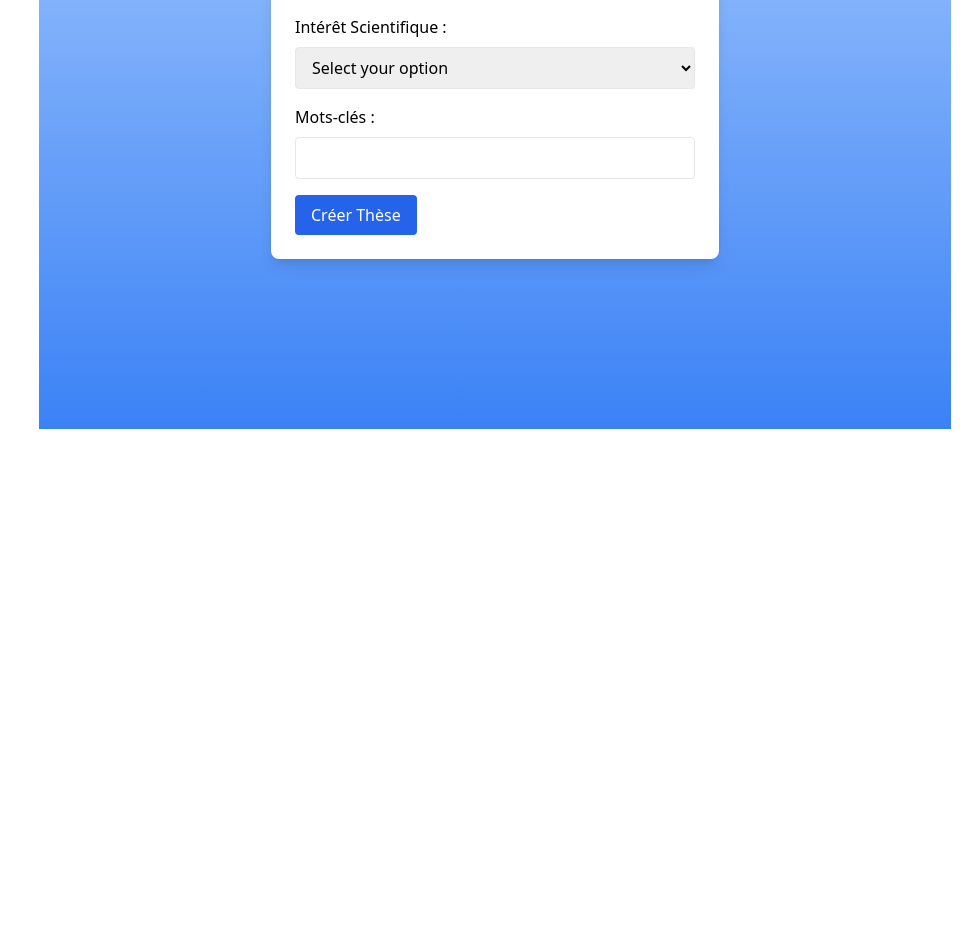
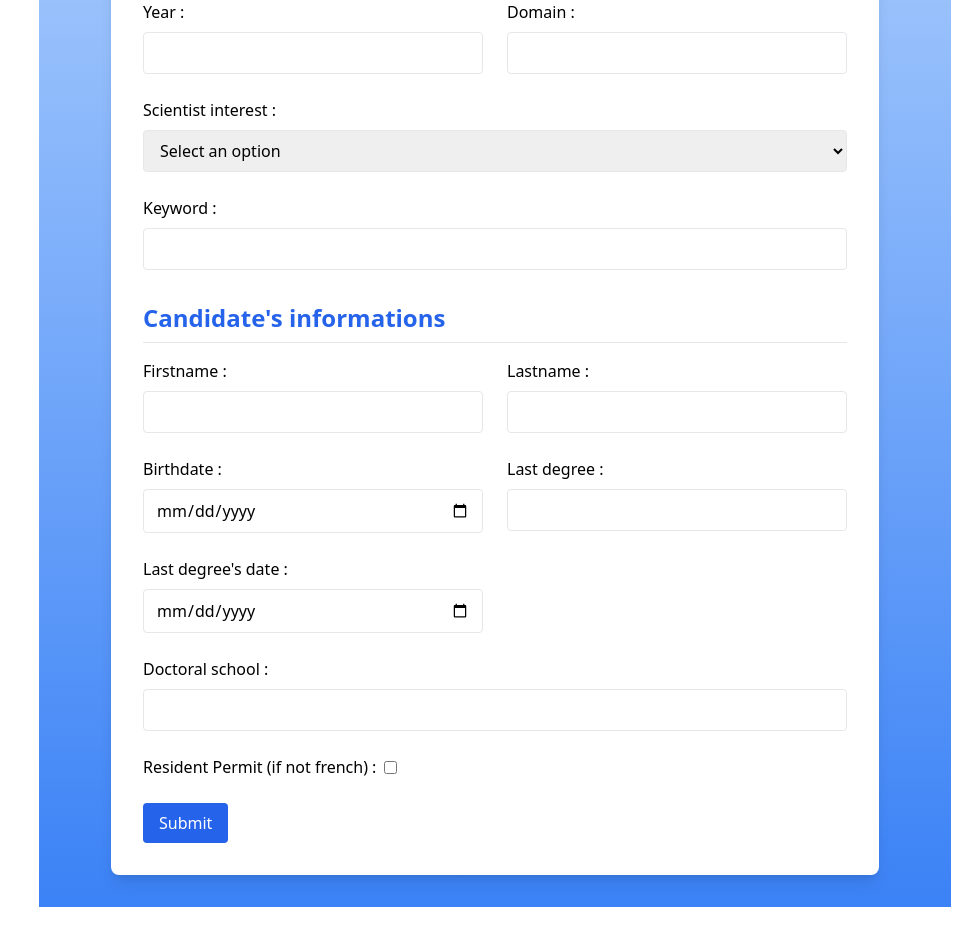
Before and after one commit to vegAs-RW/MetaThesis-app, a React (Vite) app in the folder frontend/: page /create-thesis in a window 1280 px wide. Shown: the part 395-1326 px from the top of the page, without its empty margins (305-1280 px from the left). Before the commit the page ends 848 px from the top, so only its background shows below. Built offline with nearby package versions, Linux system fonts and the light colour scheme.

Commit message:
:necktie: Update Advisor thesis logic

```diff
--- a/frontend/src/pages/AdvisorDashboard.tsx
+++ b/frontend/src/pages/AdvisorDashboard.tsx
@@ -48,20 +48,20 @@ const DashboardAdvisor: React.FC = () => {
 
     return (
         <div className="min-h-screen bg-gradient-to-b from-blue-200 to-blue-500 p-8">
-            <h1 className="text-3xl font-bold text-blue-600 mb-6 text-center">Tableau de Bord Advisor</h1>
+            <h1 className="text-3xl font-bold text-blue-600 mb-6 text-center">Dashboard</h1>
             <div className="bg-white rounded-lg shadow-lg p-6">
-                <h2 className="text-xl font-semibold mb-4">Demandes de Thèse</h2>
+                <h2 className="text-xl font-semibold mb-4">My theses requests</h2>
                 {loading ? (
-                    <p className="text-center text-gray-600">Chargement des demandes de thèse...</p>
+                    <p className="text-center text-gray-600">Loading theses requests...</p>
                 ) : thesisRequests.length === 0 ? (
-                    <p className="text-center text-gray-600">Aucune demande de thèse à afficher.</p>
+                    <p className="text-center text-gray-600">No theses requests.</p>
                 ) : (
                     <table className="min-w-full bg-white border border-gray-300 rounded-lg overflow-hidden shadow-lg">
                         <thead className="bg-blue-600 text-white">
                             <tr>
-                                <th className="py-3 px-4 border-b border-gray-300 text-left">Sujet</th>
-                                <th className="py-3 px-4 border-b border-gray-300 text-left">Année</th>
-                                <th className="py-3 px-4 border-b border-gray-300 text-left">Mots clés</th>
+                                <th className="py-3 px-4 border-b border-gray-300 text-left">Topic</th>
+                                <th className="py-3 px-4 border-b border-gray-300 text-left">Year</th>
+                                <th className="py-3 px-4 border-b border-gray-300 text-left">Keyword</th>
                             </tr>
                         </thead>
                         <tbody>
--- a/frontend/src/pages/CreateThesis.tsx
+++ b/frontend/src/pages/CreateThesis.tsx
@@ -1,13 +1,12 @@
-// CreateThesis.tsx
 import React, { useState } from 'react';
 import api from '../services/api';
 import { useSelector } from 'react-redux';
-import { RootState } from '../redux/store'; // Assurez-vous d'importer le bon type
+import { RootState } from '../redux/store';
 import { useNavigate } from 'react-router-dom';
-import  {jwtDecode } from 'jwt-decode';
+import {jwtDecode} from 'jwt-decode';
 
 interface TokenPayload {
-    userId: string; // ou tout autre champ que vous avez dans le token
+    userId: string;
 }
 
 const CreateThesis: React.FC = () => {
@@ -16,6 +15,16 @@ const CreateThesis: React.FC = () => {
   const [domain, setDomain] = useState('');
   const [scientistInterest, setScientistInterest] = useState('');
   const [keyword, setKeyword] = useState('');
+
+  // États pour le candidat
+  const [firstname, setFirstname] = useState('');
+  const [lastname, setLastname] = useState('');
+  const [birthdate, setBirthdate] = useState('');
+  const [lastDegree, setLastDegree] = useState('');
+  const [dateLastDegree, setDateLastDegree] = useState('');
+  const [doctoralSchool, setDoctoralSchool] = useState('');
+  const [residentPermit, setResidentPermit] = useState(false);
+
   const [errorMessage, setErrorMessage] = useState('');
   const token = useSelector((state: RootState) => state.auth.token);
   const navigate = useNavigate();
@@ -26,11 +35,27 @@ const CreateThesis: React.FC = () => {
     e.preventDefault();
     setErrorMessage('');
 
-    // Validation simple des champs requis
-    if (!topic || !year || !domain || !scientistInterest || !keyword) {
+    if (!topic || !year || !domain || !scientistInterest || !keyword ||
+        !firstname || !lastname || !birthdate || !lastDegree || !dateLastDegree || !doctoralSchool) {
       setErrorMessage('Tous les champs sont requis.');
       return;
     }
+
+    try {
+      const candidateData = {
+        firstname,
+        lastname,
+        birthdate,
+        lastDegree,
+        dateLastDegree,
+        doctoralSchool,
+        residentPermit,
+        advisor: advisorId,
+      };
+      const candidateResponse = await api.post('/candidate', candidateData, {
+        headers: { Authorization: `Bearer ${token}` },
+      });
+      const candidateId = candidateResponse.data.data.candidate;
 
       const newThesis = {
         topic,
@@ -38,45 +63,44 @@ const CreateThesis: React.FC = () => {
         domain,
         scientistInterest,
         keyword,
-        advisorId: advisorId,
+        advisorId,
+        candidateId,
       };
 
-        console.log("Données de la thèse :", newThesis);
+      const thesisResponse = await api.post('/thesis', newThesis, {
+        headers: { Authorization: `Bearer ${token}` },
+      });
 
-    try {
-      const response = await api.post('/thesis', newThesis, {
-        headers: {
-          Authorization: `Bearer ${token}`,
-        },
-      });
-      // Rediriger vers la page de tableau de bord après la création réussie
-      if (response.status === 201) {
-        navigate('/dashboard/advisor'); // Modifiez ceci selon votre chemin de tableau de bord
+      if (thesisResponse.status === 201) {
+        navigate('/dashboard/advisor');
       }
     } catch (error) {
-      console.error('Erreur lors de la création de la thèse:', error);
-      setErrorMessage('Une erreur est survenue lors de la création de la thèse.');
+      console.error('Erreur lors de la création de la thèse ou du candidat:', error);
+      setErrorMessage('Une erreur est survenue lors de la création de la thèse ou du candidat.');
     }
   };
 
   return (
     <div className="min-h-screen bg-gradient-to-b from-blue-200 to-blue-500 p-8">
-      <h1 className="text-3xl font-bold text-blue-600 mb-6 text-center">Créer une Nouvelle Thèse</h1>
-      <div className="bg-white rounded-lg shadow-lg p-6 max-w-md mx-auto">
+      <h1 className="text-3xl font-bold text-blue-600 mb-6 text-center">Create a new thesis request</h1>
+      <div className="bg-white rounded-lg shadow-lg p-8 max-w-3xl mx-auto">
         {errorMessage && <p className="text-red-500 mb-4">{errorMessage}</p>}
+
         <form onSubmit={handleSubmit}>
-          <div className="mb-4">
-            <label className="block mb-2">Sujet :</label>
-            <input
-              type="text"
+          {/* Section Thèse */}
+          <h2 className="text-2xl font-semibold text-blue-600 mb-4 border-b pb-2">Thesis informations</h2>
+          <div className="grid grid-cols-2 gap-6 mb-8">
+            <div className="col-span-2">
+              <label className="block mb-2">Topic :</label>
+              <textarea
                 value={topic}
                 onChange={(e) => setTopic(e.target.value)}
-              className="border rounded w-full py-2 px-3"
+                className="border rounded w-full py-2 px-3 resize-y h-32"
                 required
               />
             </div>
-          <div className="mb-4">
-            <label className="block mb-2">Année :</label>
+            <div>
+              <label className="block mb-2">Year :</label>
               <input
                 type="number"
                 value={year}
@@ -85,8 +109,8 @@ const CreateThesis: React.FC = () => {
                 required
               />
             </div>
-          <div className="mb-4">
-            <label className="block mb-2">Domaine :</label>
+            <div>
+              <label className="block mb-2">Domain :</label>
               <input
                 type="text"
                 value={domain}
@@ -95,22 +119,22 @@ const CreateThesis: React.FC = () => {
                 required
               />
             </div>
-          <div className="mb-4">
-            <label className="block mb-2">Intérêt Scientifique :</label>
+            <div className="col-span-2">
+              <label className="block mb-2">Scientist interest :</label>
               <select
                 value={scientistInterest}
                 onChange={(e) => setScientistInterest(e.target.value)}
                 className="border rounded w-full py-2 px-3"
                 required
               >
-              <option value="" disabled>Select your option</option>
-              <option value="Faible">Faible</option>
-              <option value="Moyen">Moyen</option>
-              <option value="Élevé">Élevé</option>
+                <option value="" disabled>Select an option</option>
+                <option value="Faible">Low</option>
+                <option value="Moyen">Medium</option>
+                <option value="Élevé">High</option>
               </select>
             </div>
-          <div className="mb-4">
-            <label className="block mb-2">Mots-clés :</label>
+            <div className="col-span-2">
+              <label className="block mb-2">Keyword :</label>
               <input
                 type="text"
                 value={keyword}
@@ -119,8 +143,86 @@ const CreateThesis: React.FC = () => {
                 required
               />
             </div>
-          <button type="submit" className="bg-blue-600 text-white py-2 px-4 rounded">
-            Créer Thèse
+          </div>
+
+          {/* Section Candidat */}
+          <h2 className="text-2xl font-semibold text-blue-600 mb-4 border-b pb-2">Candidate's informations</h2>
+          <div className="grid grid-cols-2 gap-6">
+            <div>
+              <label className="block mb-2">Firstname :</label>
+              <input
+                type="text"
+                value={firstname}
+                onChange={(e) => setFirstname(e.target.value)}
+                className="border rounded w-full py-2 px-3"
+                required
+              />
+            </div>
+            <div>
+              <label className="block mb-2">Lastname :</label>
+              <input
+                type="text"
+                value={lastname}
+                onChange={(e) => setLastname(e.target.value)}
+                className="border rounded w-full py-2 px-3"
+                required
+              />
+            </div>
+            <div>
+              <label className="block mb-2">Birthdate :</label>
+              <input
+                type="date"
+                value={birthdate}
+                onChange={(e) => setBirthdate(e.target.value)}
+                className="border rounded w-full py-2 px-3"
+                required
+              />
+            </div>
+            <div>
+              <label className="block mb-2">Last degree :</label>
+              <input
+                type="text"
+                value={lastDegree}
+                onChange={(e) => setLastDegree(e.target.value)}
+                className="border rounded w-full py-2 px-3"
+                required
+              />
+            </div>
+            <div>
+              <label className="block mb-2">Last degree's date :</label>
+              <input
+                type="date"
+                value={dateLastDegree}
+                onChange={(e) => setDateLastDegree(e.target.value)}
+                className="border rounded w-full py-2 px-3"
+                required
+              />
+            </div>
+            <div className="col-span-2">
+              <label className="block mb-2">Doctoral school :</label>
+              <input
+                type="text"
+                value={doctoralSchool}
+                onChange={(e) => setDoctoralSchool(e.target.value)}
+                className="border rounded w-full py-2 px-3"
+                required
+              />
+            </div>
+            <div className="col-span-2">
+              <label className="flex items-center space-x-2">
+                <span>Resident Permit (if not french) :</span>
+                <input
+                  type="checkbox"
+                  checked={residentPermit}
+                  onChange={(e) => setResidentPermit(e.target.checked)}
+                  className="border rounded"
+                />
+              </label>
+            </div>
+          </div>
+
+          <button type="submit" className="bg-blue-600 text-white py-2 px-4 rounded mt-6">
+            Submit
           </button>
         </form>
       </div>
```
Lines whose indentation alone changed are shown as unchanged.
